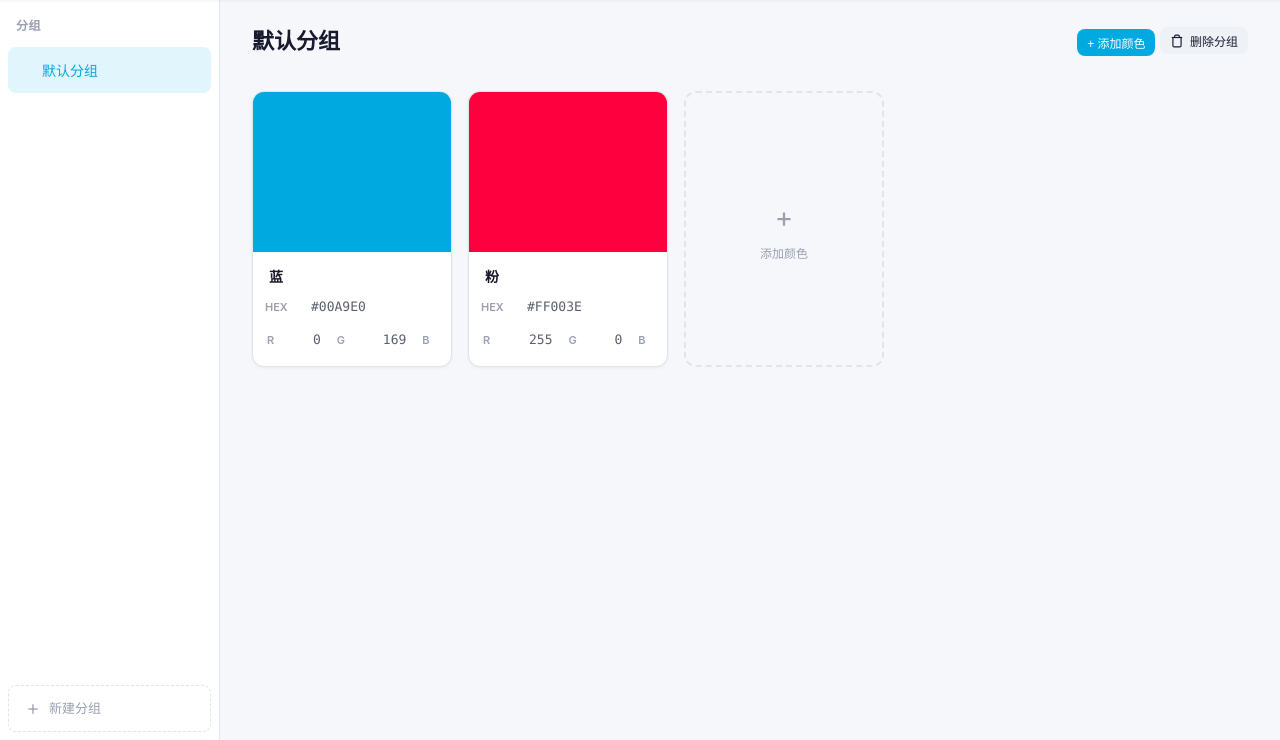
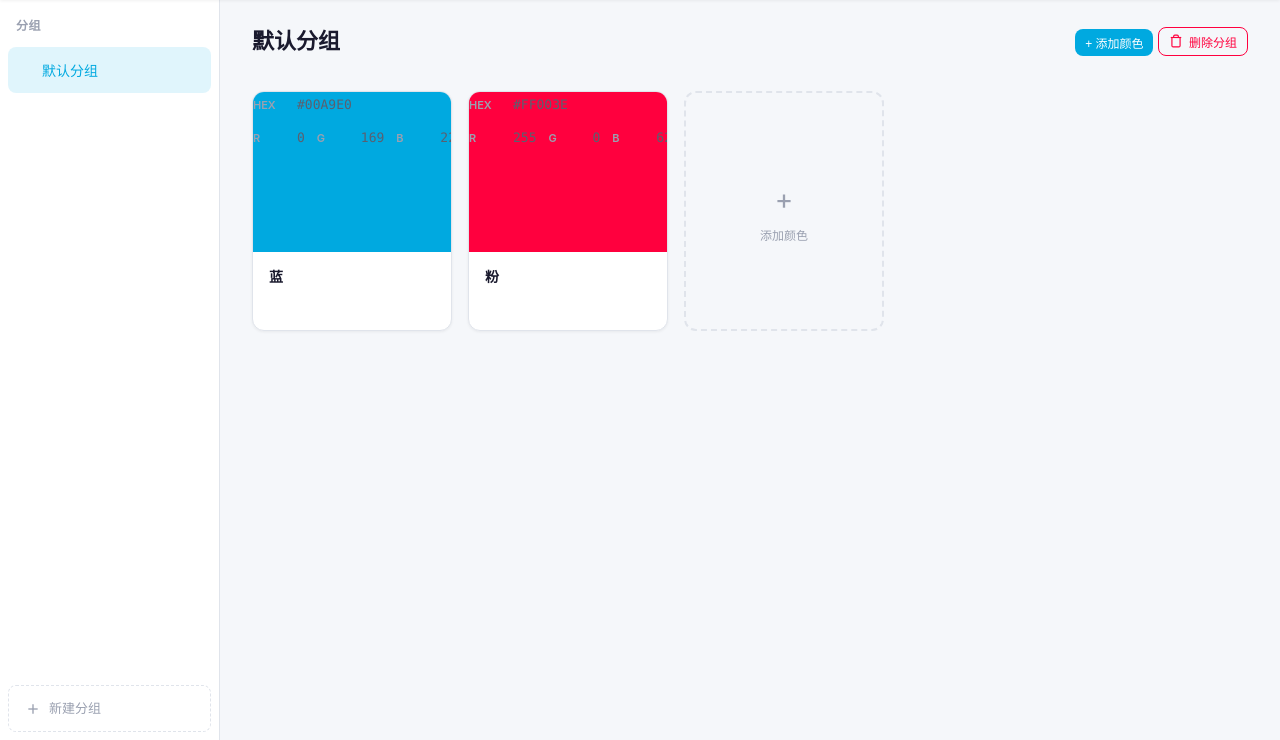
Before and after one commit to Jokerxhub/JokerxColor, a Flask app: page / in a window 1280 px wide. Shown: the part 60-800 px from the top of the page. Run offline with Flask 3, Linux system fonts and the light colour scheme; data comes from the database, SQL or seed files in the repository.

Commit message:
Add files via upload

```diff
--- a/static/css/style.css
+++ b/static/css/style.css
@@ -174,6 +174,19 @@ body {
 }
 .btn-danger:hover {
   background: var(--danger-hover);
+}
+
+.btn-danger-outline {
+  background: transparent;
+  color: var(--danger);
+  border: 1px solid var(--danger);
+  display: inline-flex;
+  align-items: center;
+  gap: 6px;
+}
+.btn-danger-outline:hover {
+  background: var(--danger);
+  color: #fff;
 }
 
 .btn-success {
@@ -542,26 +555,30 @@ body {
   background: var(--bg-tertiary);
 }
 
-.color-codes {
+/* 代码/配色共用固定高度面板，切换时卡片不改变大小 */
+.code-panel {
+  position: relative;
+  height: 76px;
+}
+.color-codes, .color-schemes {
+  position: absolute;
+  inset: 0;
   display: flex;
   flex-direction: column;
-  gap: 6px;
+  gap: 8px;
 }
+.color-schemes { display: none; }
+.color-schemes.active { display: flex; }
+.color-codes.hidden { display: none; }
 
 .code-row {
   display: flex;
   align-items: center;
-  gap: 8px;
+  gap: 6px;
 }
 
-/* RGB 三值行：三个值平均分布 */
-.rgb-row {
-  justify-content: flex-start;
-}
-.rgb-row .code-label {
-  margin-left: 2px;
-}
-.rgb-value {
+/* RGB 标签与 HEX 对齐，后面三个值框平均分布 */
+.rgb-box {
   flex: 1;
   text-align: center;
 }
@@ -649,18 +666,6 @@ body {
   transition: var(--transition);
 }
 
-.color-schemes {
-  display: none;
-  flex-direction: column;
-  gap: 10px;
-}
-.color-schemes.active {
-  display: flex;
-}
-.color-codes.hidden {
-  display: none;
-}
-
 .schemes-label {
   font-size: 10px;
   font-weight: 600;
@@ -676,13 +681,14 @@ body {
   display: flex;
   align-items: stretch;
   gap: 8px;
+  flex: 1;
+  min-height: 0;
 }
 
-/* 色块平均占满剩余区域 */
+/* 色块平均占满剩余区域并填满行高 */
 .scheme-swatch {
   flex: 1;
   min-width: 0;
-  height: 36px;
   border-radius: 6px;
   cursor: pointer;
   border: 2px solid var(--border-color);
@@ -964,9 +970,9 @@ body {
    ============================================================ */
 .settings-layout {
   display: grid;
-  grid-template-columns: 220px 1fr;
-  gap: 24px;
-  max-width: 1100px;
+  grid-template-columns: 240px 1fr;
+  gap: 28px;
+  max-width: 1400px;
   margin: 0 auto;
 }
 
```
